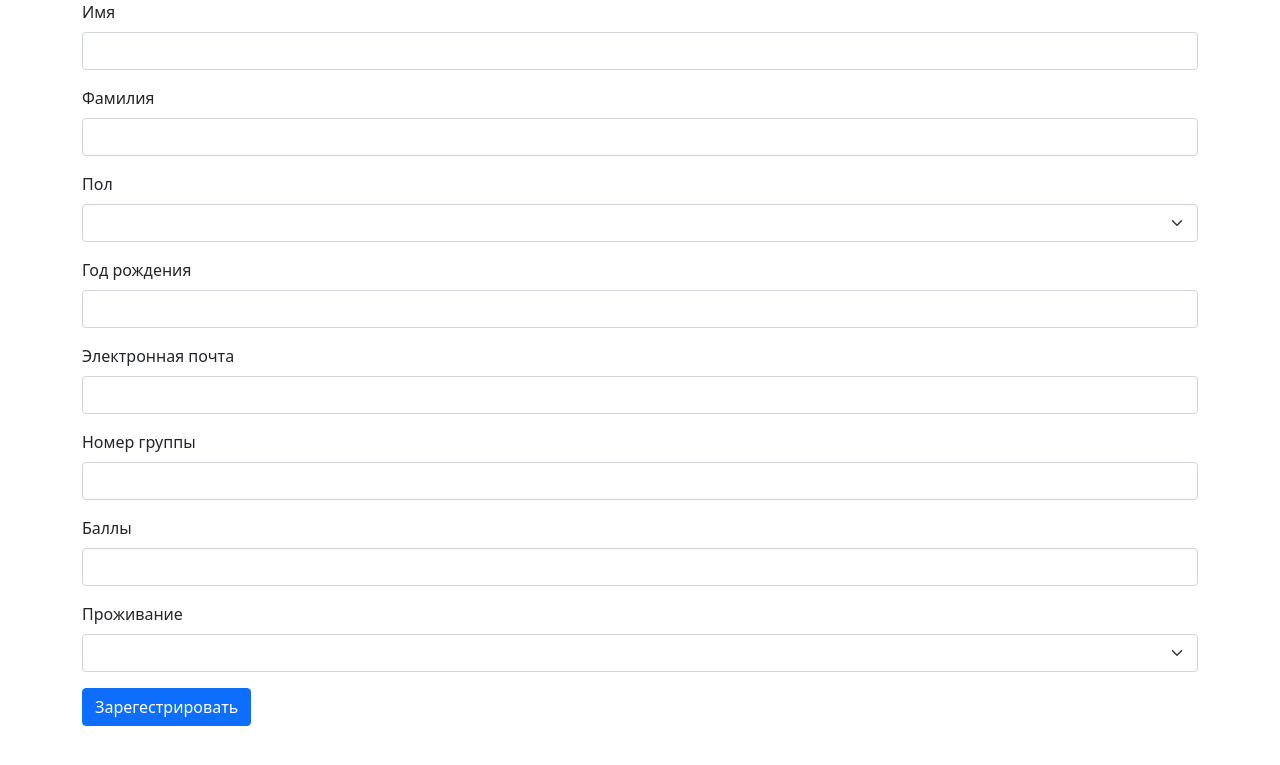
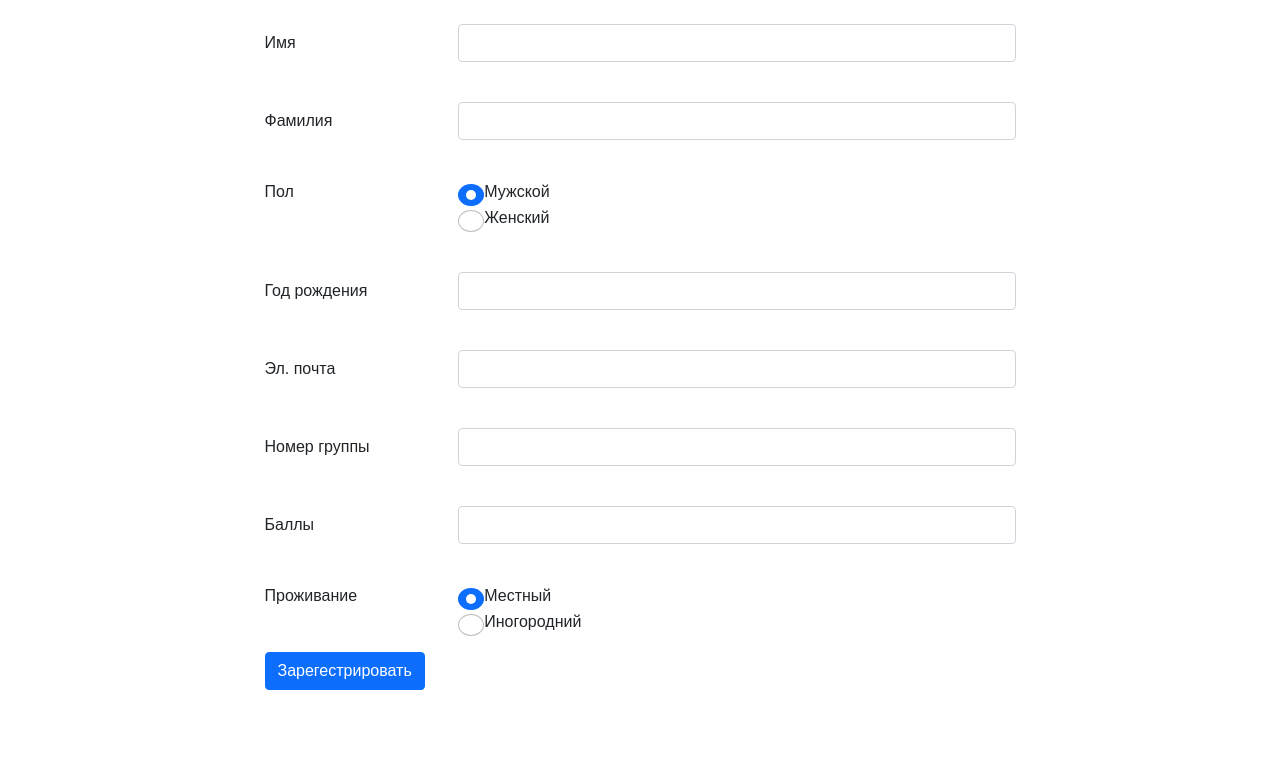
Before and after one commit to archBullet/StudentsList, a PHP site: page /reg.php in a window 1280 px wide. Shown: the top 765 px of the page. Run offline with PHP 8.4, Linux system fonts and the light colour scheme.

Commit message:
Add Errors and Fields controllers

```diff
--- /dev/null
+++ b/app/controllers/Errors.php
@@ -0,0 +1,14 @@
+<?php
+
+
+
+class Errors {
+	static $errName = '';
+	static $errSurname = '';
+	static $errGender = '';
+	static $errBirthYear = '';
+	static $errEmail = '';
+	static $errGroup = '';
+	static $errScore = '';
+	static $errResid = '';
+}
--- /dev/null
+++ b/app/controllers/Fields.php
@@ -0,0 +1,13 @@
+<?php
+
+
+class Fields {
+	static $name = '';
+	static $surname = '';
+	static $gender = '';
+	static $birthYear = '';
+	static $email = '';
+	static $group = '';
+	static $score = '';
+	static $residence = '';
+}
--- a/app/controllers/registration.php
+++ b/app/controllers/registration.php
@@ -1,32 +1,30 @@
 <?php
 
 require_once 'app/database/StudentsDataGateway.php';
+require_once 'app/model/StudentValidator.php';
 
 
-$name = '';
-$surname = '';
-$gender = '';
-$birthYear = '';
-$email = '';
-$group = '';
-$score = '';
-$residence = '';
+
 
 
 if ($_SERVER['REQUEST_METHOD'] === 'POST' && isset($_POST['btn'])) {
-	$name = $_POST['name'];
-	$surname = $_POST['surname'];
-	$gender = $_POST['gender'];
-	$birthYear = $_POST['birthYear'];
-	$email = $_POST['email'];
-	$group = $_POST['group'];
-	$score = $_POST['score'];
-	$residence = $_POST['residence'];
+	$name = trim($_POST['name']);
+	$surname = trim($_POST['surname']);
+	$gender = trim($_POST['gender']);
+	$birthYear = trim($_POST['birthYear']);
+	$email = trim($_POST['email']);
+	$group = trim($_POST['group']);
+	$score = trim($_POST['score']);
+	$residence = trim($_POST['residence']);
 
-	try {
-		$pdo->addStudent(new Student($name, $surname, $gender, $birthYear, $email, $group, $score, $residence));
-	} catch (PDOException $e){
-		echo $e;
-	}
+
+	// 	try {
+	// 		$pdo->addStudent(new Student($name, $surname, $gender, $birthYear, $email, $group, $score, $residence));
+	// 	} catch (PDOException $e) {
+	// 		echo $e;
+	// 	}
+
+	$student = new Student($name, $surname, $gender, $birthYear, $email, $group, $score, $residence);
+	$validate = new StudentValidator($student);
 
 }
--- a/app/model/Student.php
+++ b/app/model/Student.php
@@ -6,26 +6,26 @@ class Student
 	private string $name;
 	private string $surname;
 	private string $gender;
-	private int $birthYear;
+	private $birthYear;
 	private string $email;
-	private string $group_member;
-	private int $score;
+	private string $group;
+	private $score;
 	private string $residence;
 
 	public function __construct(
 		string $name,
 		string $surname,
 		string $gender,
-		int $birthYear,
+		$birthYear,
 		string $email,
-		string $group_member,
-		int $score,
+		string $group,
+		$score,
 		string $residence
 	) {
 		$this->name = $name;
 		$this->surname = $surname;
 		$this->gender = $gender;
-		$this->group_member = $group_member;
+		$this->group = $group;
 		$this->email = $email;
 		$this->score = $score;
 		$this->birthYear = $birthYear;
@@ -44,7 +44,7 @@ class Student
 
 	public function getGroup(): string
 	{
-		return $this->group_member;
+		return $this->group;
 	}
 
 	public function getEmail(): string
@@ -52,12 +52,12 @@ class Student
 		return $this->email;
 	}
 
-	public function getScore(): int
+	public function getScore()
 	{
 		return $this->score;
 	}
 
-	public function getBirthYear(): int
+	public function getBirthYear()
 	{
 		return $this->birthYear;
 	}
--- /dev/null
+++ b/assets/css/reboot.css
@@ -0,0 +1,34 @@
+html,body,p,ol,ul,li,dl,dt,dd,blockquote,figure,fieldset,legend,textarea,pre,iframe,hr,h1,h2,h3,h4,h5,h6 {
+    margin: 0;
+    padding: 0;
+}
+h1,h2,h3,h4,h5,h6 {
+    font-size: 100%;
+    font-weight: normal;
+}
+ul, li, a {
+    list-style: none;
+    text-decoration: none;
+}
+button,input,select,textarea {
+    margin: 0;
+}
+html {
+    box-sizing: border-box;
+}
+*, *:before, *:after {
+    box-sizing: inherit;
+}
+img,embed,iframe,object,audio,video {
+    height: auto; max-width: 100%;
+}
+iframe {
+    border: 0;
+}
+table {
+    border-collapse: collapse; border-spacing: 0;
+}
+td,th {
+    padding: 0;
+    text-align: left;
+}
--- /dev/null
+++ b/assets/css/style.css
@@ -0,0 +1,80 @@
+* {
+	font-family: 'Montserrat', sans-serif;
+}
+
+header {
+	background: rgba(114, 160, 179, 0.749);
+	height: 70px;
+}
+
+header * {
+	color: rgba(27, 22, 18, 0.388);
+}
+
+
+input {
+	padding: 10px 12px;
+	display: block;
+	width: 100%;
+	border-radius: 3px;
+	border: 1px solid #ececec;
+	line-height: 1.5rem;
+	color: #444444;
+}
+
+h1 {
+	font-size: 50px;
+}
+
+header h1 {
+	margin-top: 1px;
+}
+
+header ul li {
+	float: left;
+	position: relative;
+}
+
+header ul li a {
+	display: block;
+	font-size: 1.2rem;
+	padding: 20px;
+}
+
+header ul li a:hover {
+	color: blueviolet;
+}
+
+header ul {
+	float: right;
+}
+
+header ul li ul {
+	position: absolute;
+	width: 200px;
+	display: none;
+	z-index: 111;
+}
+
+header ul li ul li {
+	width: 100%;
+}
+
+header ul li:hover ul {
+	display: block;
+}
+
+
+
+.err {
+	display: block;
+	min-height: 24px;
+	padding-left: 197px;
+	color: red;
+	font-size: 13px;
+	font-style: italic;
+}
+
+.reg_form {
+	max-width: 775px;
+}
--- a/reg.php
+++ b/reg.php
@@ -1,5 +1,6 @@
 <?php
 require_once 'app/controllers/registration.php';
+require_once 'app/controllers/Errors.php';
 
 ?>
 
@@ -13,52 +14,111 @@ require_once 'app/controllers/registration.php';
 	<meta name="viewport" content="width=device-width, initial-scale=1.0">
 	<link rel="stylesheet" href="assets/css/bootstrap.min.css">
 	<link rel="stylesheet" href="assets/css/reboot.css">
+	<link rel="stylesheet" href="assets/css/style.css">
 	<title>Регистрация студента</title>
 </head>
 
 <body>
 	<div class="container reg_form">
-		<form class="row g-3" method="POST" action="reg.php">
-			<div class="col-12">
-				<label for="Name" class="form-label">Имя</label>
-				<input type="text" name="name" value="<?= $name ?>" class="form-control" id="inputName">
+		<form method="POST" action="reg.php">
+			<span class="err">
+				<?= Errors::$errName ?>
+			</span>
+			<div class="row mb-3">
+				<label for="Name" class="col-sm-3 col-form-label">Имя</label>
+				<div class="col-sm-9">
+					<input type="text" name="name" value="<?= Fields::$name ?>" class="form-control" id="inputName">
+				</div>
 			</div>
-			<div class="col-12">
-				<label for="Surname" class="form-label">Фамилия</label>
-				<input type="text" name="surname" value="<?= $surname ?>" class="form-control" id="inputSurname">
+			<span class="err">
+				<?= Errors::$errSurname ?>
+			</span>
+			<div class="row mb-3">
+				<label for="Surname" class="col-sm-3 col-form-label">Фамилия</label>
+				<div class="col-sm-9">
+					<input type="text" name="surname" value="<?= Fields::$surname ?>" class="form-control" id="inputSurname">
+				</div>
 			</div>
-			<div class="col-12">
-				<label for="inputState" class="form-label">Пол</label>
-				<select id="inputState" name="gender" class="form-select">
-					<option selected></option>
-					<option value="m">Мужской</option>
-					<option value="f">Женский</option>
-				</select>
+			<span class="err">
+				<?= Errors::$errGender ?>
+			</span>
+			<fieldset>
+				<div class="row mb-3">
+					<legend class="col-form-label col-sm-3 pt-0">Пол</legend>
+					<div class="col-sm-9">
+						<div class="form-check">
+							<input class="form-check-input" type="radio" name="gender" id="gridRadios1" value="m" checked>
+							<label class="form-check-label" for="gridRadios1">
+								Мужской
+							</label>
+						</div>
+						<div class="form-check">
+							<input class="form-check-input" type="radio" name="gender" id="gridRadios2" value="f">
+							<label class="form-check-label" for="gridRadios2">
+								Женский
+							</label>
+						</div>
+					</div>
+				</div>
+			</fieldset>
+			<span class="err">
+				<?= Errors::$errBirthYear ?>
+			</span>
+			<div class="row mb-3">
+				<label for="BirthYear" class="col-sm-3 col-form-label">Год рождения</label>
+				<div class="col-sm-9">
+					<input type="text" name="birthYear" value="<?= Fields::$birthYear ?>" class="form-control" id="inputBirthYear">
+				</div>
 			</div>
-			<div class="col-12">
-				<label for="BirthYear" class="form-label">Год рождения</label>
-				<input type="text" name="birthYear" value="<?= $birthYear ?>" class="form-control" id="inputBirthYear">
+			<span class="err">
+				<?= Errors::$errEmail ?>
+			</span>
+			<div class="row mb-3">
+				<label for="Mail" class="col-sm-3 col-form-label">Эл. почта</label>
+				<div class="col-sm-9">
+					<input type="email" name="email" class="form-control" id="inputMail">
+				</div>
 			</div>
-			<div class="col-12">
-				<label for="Mail" class="form-label">Электронная почта</label>
-				<input type="email" name="email" value="<?= $email ?>" class="form-control" id="inputMail">
+			<span class="err">
+				<?= Errors::$errGroup ?>
+			</span>
+			<div class="row mb-3">
+				<label for="inputGroup" class="col-sm-3 col-form-label">Номер группы</label>
+				<div class="col-sm-9">
+					<input type="text" name="group" value="<?= Fields::$group ?>" class="form-control" id="inputGroup">
+				</div>
 			</div>
-			<div class="col-12">
-				<label for="inputGroup" class="form-label">Номер группы</label>
-				<input type="text" name="group" value="<?= $group ?>" class="form-control" id="inputGroup">
+			<span class="err">
+				<?= Errors::$errScore ?>
+			</span>
+			<div class="row mb-3">
+				<label for="inputScore" class="col-sm-3 col-form-label">Баллы</label>
+				<div class="col-sm-9">
+					<input type="text" name="score" value="<?= Fields::$score ?>" class="form-control" id="inputScore">
+				</div>
 			</div>
-			<div class="col-12">
-				<label for="inputScore" class="form-label">Баллы</label>
-				<input type="text" name="score" value="<?= $score ?>" class="form-control" id="inputScore">
-			</div>
-			<div class="col-12">
-				<label for="inputScore" class="form-label">Проживание</label>
-				<select id="inputState" name="residence" class="form-select">
-					<option selected></option>
-					<option value="residence">Местный</option>
-					<option value="non-residence">Иногородний</option>
-				</select>
-			</div>
+			<span class="err">
+				<?= Errors::$errResid ?>
+			</span>
+			<fieldset>
+				<div class="row mb-3">
+					<legend class="col-form-label col-sm-3 pt-0">Проживание</legend>
+					<div class="col-sm-9">
+						<div class="form-check">
+							<input class="form-check-input" type="radio" name="residence" id="gridRadios3" value="residence" checked>
+							<label class="form-check-label" for="gridRadios3">
+							Местный
+							</label>
+						</div>
+						<div class="form-check">
+							<input class="form-check-input" type="radio" name="residence" id="gridRadios4" value="non-residence">
+							<label class="form-check-label" for="gridRadios4">
+							Иногородний
+							</label>
+						</div>
+					</div>
+				</div>
+			</fieldset>
 			<div class="col-12">
 				<button type="submit" name="btn" class="btn btn-primary">Зарегестрировать</button>
 			</div>
```
Also changed, not shown: app/model/StudentValidator.php (+40 -1 lines).
